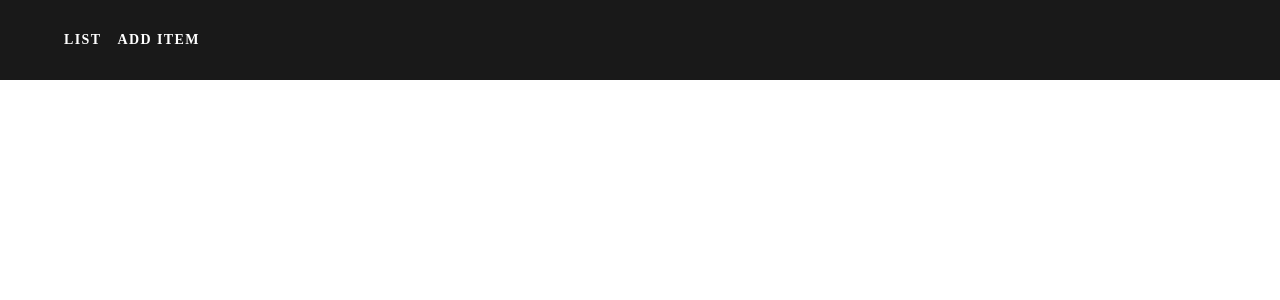
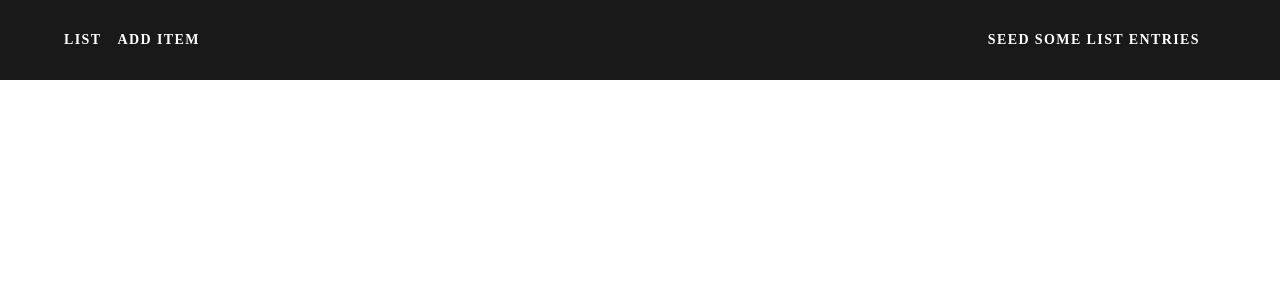
Before and after one commit to montrealist/simple-job-application-tracker, a React (Create React App) app: page / in a window 1280 px wide. Shown: the top 300 px of the page. Built offline with nearby package versions, Linux system fonts and the light colour scheme.

Commit message:
link to seed in nav menu + added a route

```diff
--- a/src/App.js
+++ b/src/App.js
@@ -97,9 +97,12 @@ function App() {
       <div>
         <div>
           <header className="bg-black-90 fixed w-100 ph3 pv3 pv4-ns ph4-m ph5-l">
-            <nav className="f6 fw6 ttu tracked">
+            <nav className="f6 fw6 ttu tracked db dt-l w-100 border-box">
               <Link className="link dim white dib mr3" to="/">List</Link>
               <Link className="link dim white dib mr3" to="/add">Add Item</Link>
+              <div class="db dtc-l v-mid w-100 w-75-l tc tr-l">
+                <Link className="link tr-l dim white dib mr3" to="/seed">Seed some list entries</Link>
+              </div>
             </nav>
           </header>
         </div>
@@ -109,6 +112,10 @@ function App() {
               <AddEditItem onSave={onAddItem} />
             </Route>
             <Route path='/edit' component={AddEdit} />
+            <Route path='/seed' component={() => {
+                window.location.href = '/seed.html';
+                return null;
+            }}/>
             <Route path="/">
               <ItemList onDelete={onDeleteItem} items={state.applications} />
             </Route>
```
